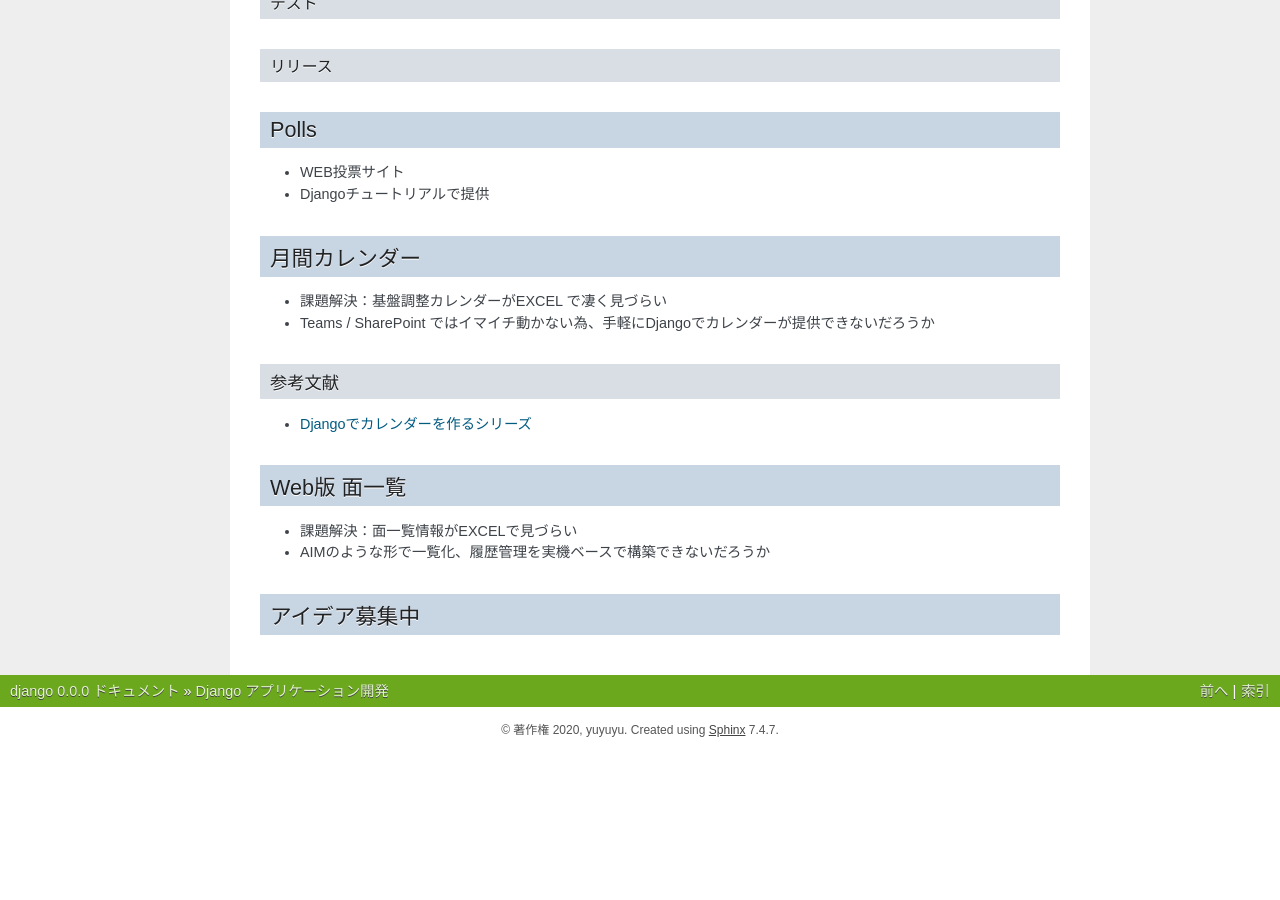
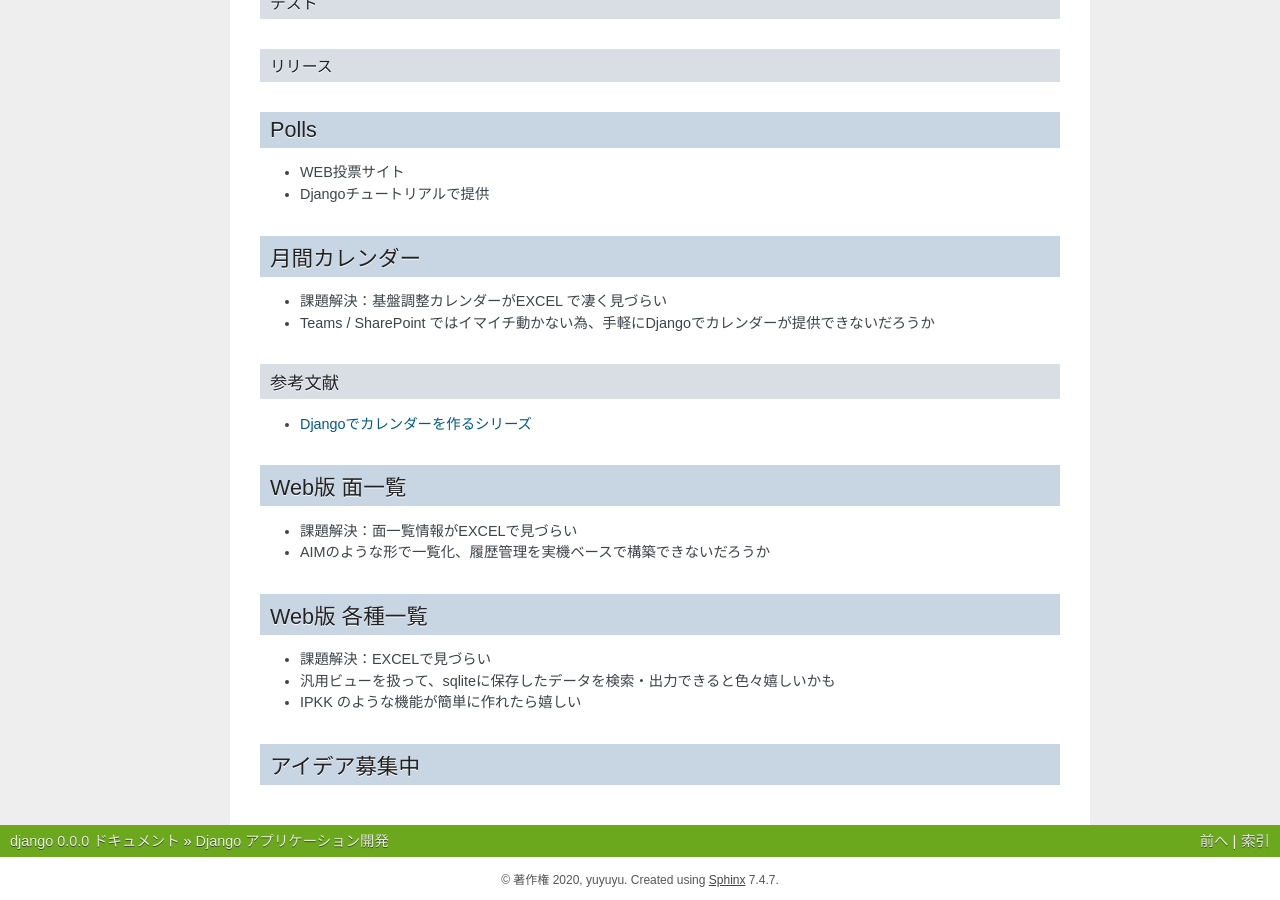
Before and after one commit to yuyuyu0706/sphinx, a Sphinx documentation site: the page built from django/source/work/page02.rst, in a window 1280 px wide and 900 px high, scrolled down 1932 px. Built offline with Sphinx 7.4.7, drawn with Linux system fonts in a browser that asks for light colours; pages that are not in the unit, such as notebooks, are missing from menus; before the commit the page ends 2682 px from its top, so only the background shows below that.

Commit message:
auto commit

```diff
--- a/django/source/work/page02.rst
+++ b/django/source/work/page02.rst
@@ -111,6 +111,11 @@ Web版 面一覧
 * 課題解決：面一覧情報がEXCELで見づらい
 * AIMのような形で一覧化、履歴管理を実機ベースで構築できないだろうか
 
+Web版 各種一覧
+=======================
+* 課題解決：EXCELで見づらい
+* 汎用ビューを扱って、sqliteに保存したデータを検索・出力できると色々嬉しいかも
+* IPKK のような機能が簡単に作れたら嬉しい
 
 
 
```
